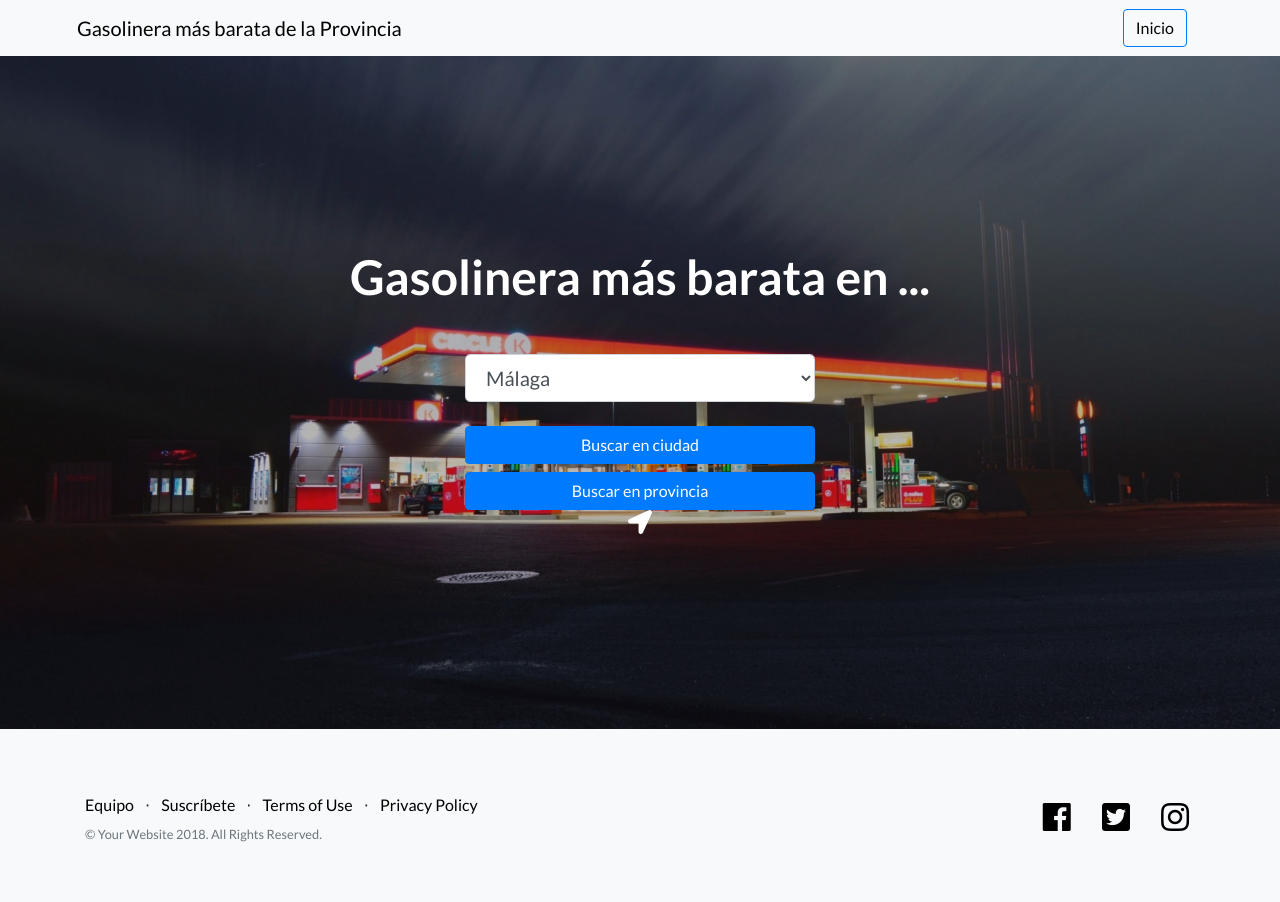
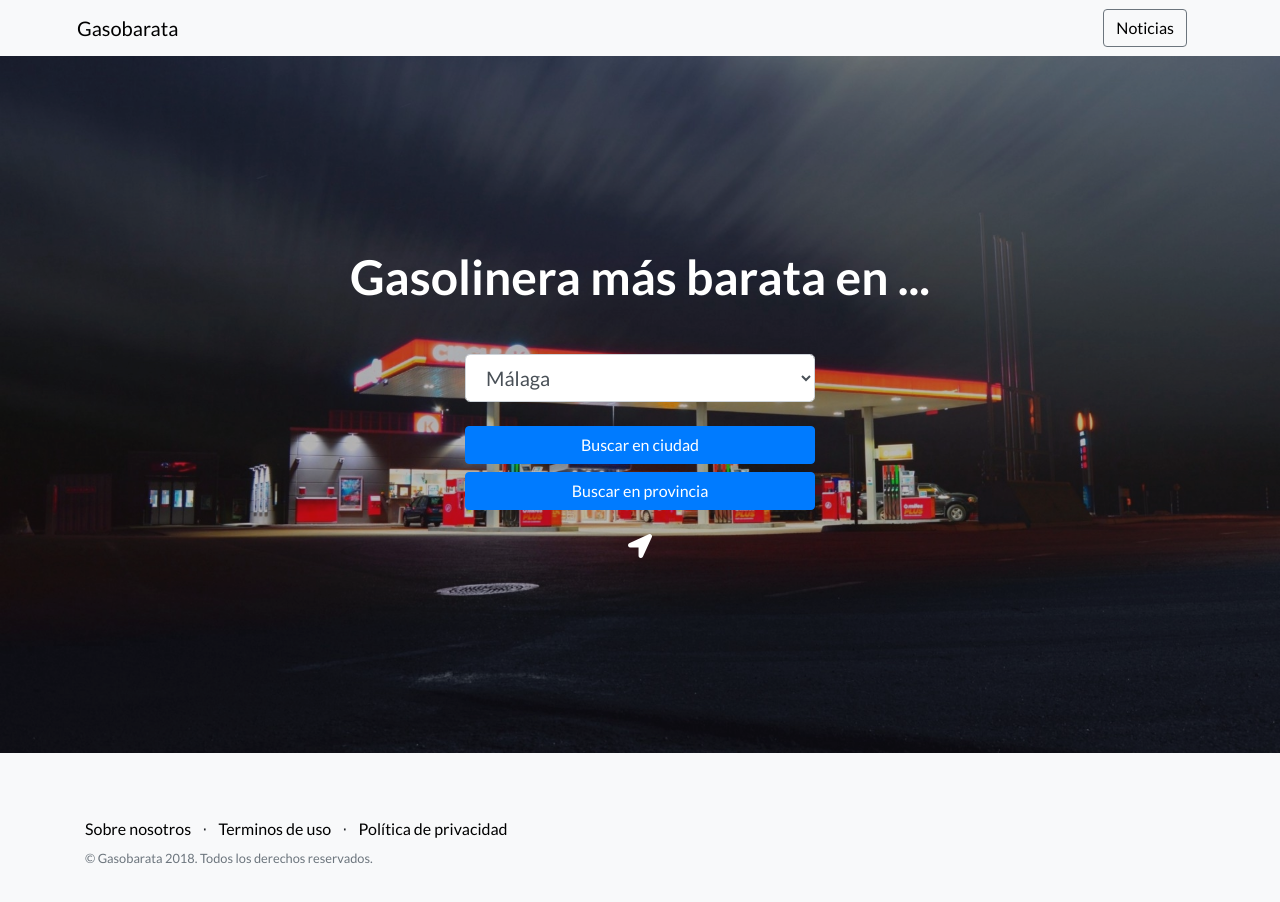
Before and after one commit to i32arroj/Proyecto1, a website: page index.html in a window 1280 px wide. Drawn offline with nearby package versions, Linux system fonts and the light colour scheme; files that its build step writes are made by us from their sources.

Commit message:
Añadida sección de noticis y detalles finales
Se ha añadido un apartado de noticias sobre combustibles.

Se han modificado los últimos detalles de la página.

```diff
--- a/index.html
+++ b/index.html
@@ -8,7 +8,7 @@
     <meta name="description" content="">
     <meta name="author" content="">
 
-    <title>Gasolinera más barata de la Provincia</title>
+    <title>Encuentra la gasolinera más barata</title>
 
     <!-- Bootstrap core CSS -->
     <link href="vendor/bootstrap/css/bootstrap.min.css" rel="stylesheet">
@@ -33,8 +33,8 @@
     <!-- Navigation -->
     <nav class="navbar navbar-nav bg-light static-top">
       <div class="container">
-        <a class="navbar-brand" href="index.html">Gasolinera más barata de la Provincia</a>
-        <a class="btn btn-primary" href="index.html">Inicio</a>
+        <a class="navbar-brand" href="index.html">Gasobarata</a>
+        <a class="btn btn-secondary" href="noticias.html">Noticias</a>
       </div>
     </nav>
 
@@ -61,6 +61,7 @@
                 <br>
                 <input type="button" class="btn btn-block btn-block btn-primary" value="Buscar en ciudad" onclick="mostrarCiudad()">
                 <input type="button" class="btn btn-block btn-block btn-primary" value="Buscar en provincia" onclick="mostrarProvincia()">
+                <br>
                 <a onclick="mostrarUbicacion()"><i class="fas fa-location-arrow" style="font-size:24px;"></i></a>
           </div>
         </div>
@@ -106,41 +107,18 @@
           <div class="col-lg-6 h-100 text-center text-lg-left my-auto">
             <ul class="list-inline mb-2">
               <li class="list-inline-item">
-                <a href="equipo.html">Equipo</a>
+                <a href="equipo.html">Sobre nosotros</a>
               </li>
               <li class="list-inline-item">&sdot;</li>
               <li class="list-inline-item">
-                <a href="suscribir.html">Suscríbete</a>
+                <a href="#">Terminos de uso</a>
               </li>
               <li class="list-inline-item">&sdot;</li>
               <li class="list-inline-item">
-                <a href="#">Terms of Use</a>
-              </li>
-              <li class="list-inline-item">&sdot;</li>
-              <li class="list-inline-item">
-                <a href="#">Privacy Policy</a>
+                <a href="#">Política de privacidad</a>
               </li>
             </ul>
-            <p class="text-muted small mb-4 mb-lg-0">&copy; Your Website 2018. All Rights Reserved.</p>
-          </div>
-          <div class="col-lg-6 h-100 text-center text-lg-right my-auto">
-            <ul class="list-inline mb-0">
-              <li class="list-inline-item mr-3">
-                <a href="#">
-                  <i class="fab fa-facebook fa-2x fa-fw"></i>
-                </a>
-              </li>
-              <li class="list-inline-item mr-3">
-                <a href="#">
-                  <i class="fab fa-twitter-square fa-2x fa-fw"></i>
-                </a>
-              </li>
-              <li class="list-inline-item">
-                <a href="#">
-                  <i class="fab fa-instagram fa-2x fa-fw"></i>
-                </a>
-              </li>
-            </ul>
+            <p class="text-muted small mb-4 mb-lg-0">&copy; Gasobarata 2018. Todos los derechos reservados.</p>
           </div>
         </div>
       </div>
```
Also changed, not shown: equipo.html (+9 -32 lines), noticias.html (added, +83 -0 lines), suscribir.html (deleted, +0 -126 lines).
